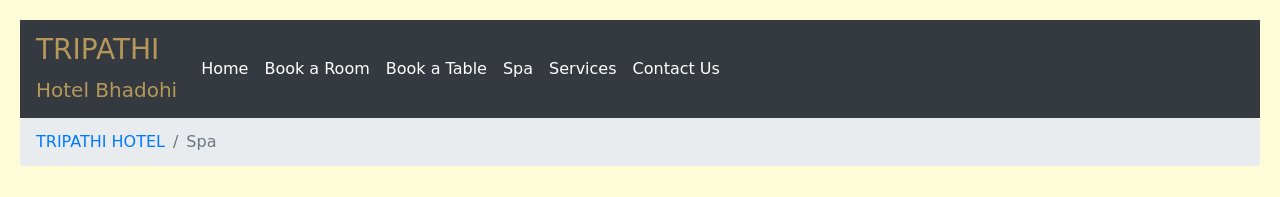
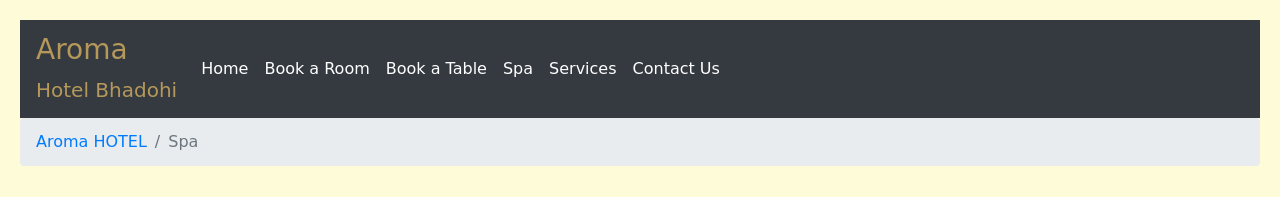
Before and after one commit to pothulavenu/Aroma-hotel, a plain HTML site: page spa.html in a window 1280 px wide. Shown: the top 197 px of the page. Drawn offline with nearby package versions, Linux system fonts and the light colour scheme.

Commit message:
Update spa.html

```diff
--- a/spa.html
+++ b/spa.html
@@ -6,7 +6,7 @@
     <link rel="stylesheet" href="https://maxcdn.bootstrapcdn.com/bootstrap/4.0.0/css/bootstrap.min.css" integrity="sha384-Gn5384xqQ1aoWXA+058RXPxPg6fy4IWvTNh0E263XmFcJlSAwiGgFAW/dAiS6JXm" crossorigin="anonymous">
     <link rel="stylesheet" href="css/style.css">
     <link rel="stylesheet" href="https://cdnjs.cloudflare.com/ajax/libs/font-awesome/4.7.0/css/font-awesome.min.css">
-    <title>Tripathi Hotel Bhadohi</title>
+    <title>Aroma Hotel Bhadohi</title>
     <!-- Start of Async Drift Code -->
 <script>
 	"use strict";
@@ -40,7 +40,7 @@
 
     <header class="sticky-top" style="background-color:#fefbd8;">
       <nav class="navbar navbar-expand-lg navbar-dark bg-dark">
-        <a class="navbar-brand" style="color: #b5985a;" href="#"><h3>TRIPATHI</h3><h7>Hotel Bhadohi</h7></a>
+        <a class="navbar-brand" style="color: #b5985a;" href="#"><h3>Aroma</h3><h7>Hotel Bhadohi</h7></a>
         <button class="navbar-toggler" type="button" data-toggle="collapse" data-target="#navbarNavAltMarkup" aria-controls="navbarNavAltMarkup" aria-expanded="false" aria-label="Toggle navigation">
           <span class="navbar-toggler-icon"></span>
         </button>
@@ -59,7 +59,7 @@
 
       <nav aria-label="breadcrumb bg-dark">
         <ol class="breadcrumb">
-          <li class="breadcrumb-item"><a href="index.html">TRIPATHI HOTEL</a></li>
+          <li class="breadcrumb-item"><a href="index.html">Aroma HOTEL</a></li>
           <li class="breadcrumb-item active" aria-current="page">Spa</li>
         </ol>
       </nav>
```
